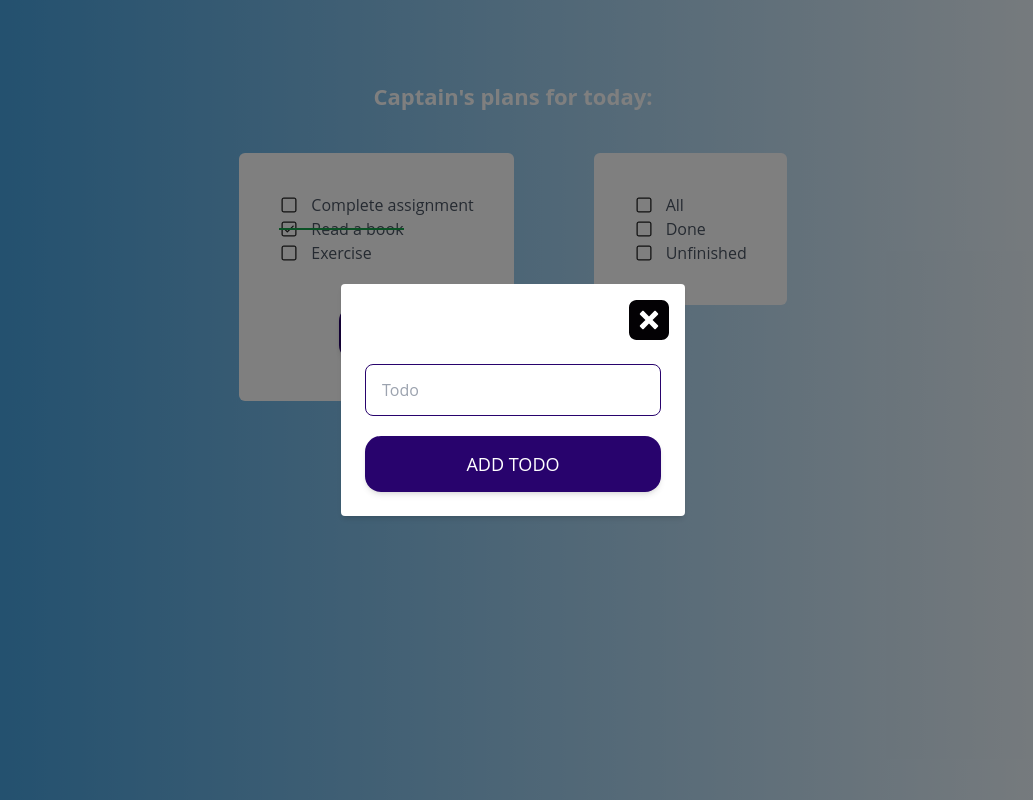
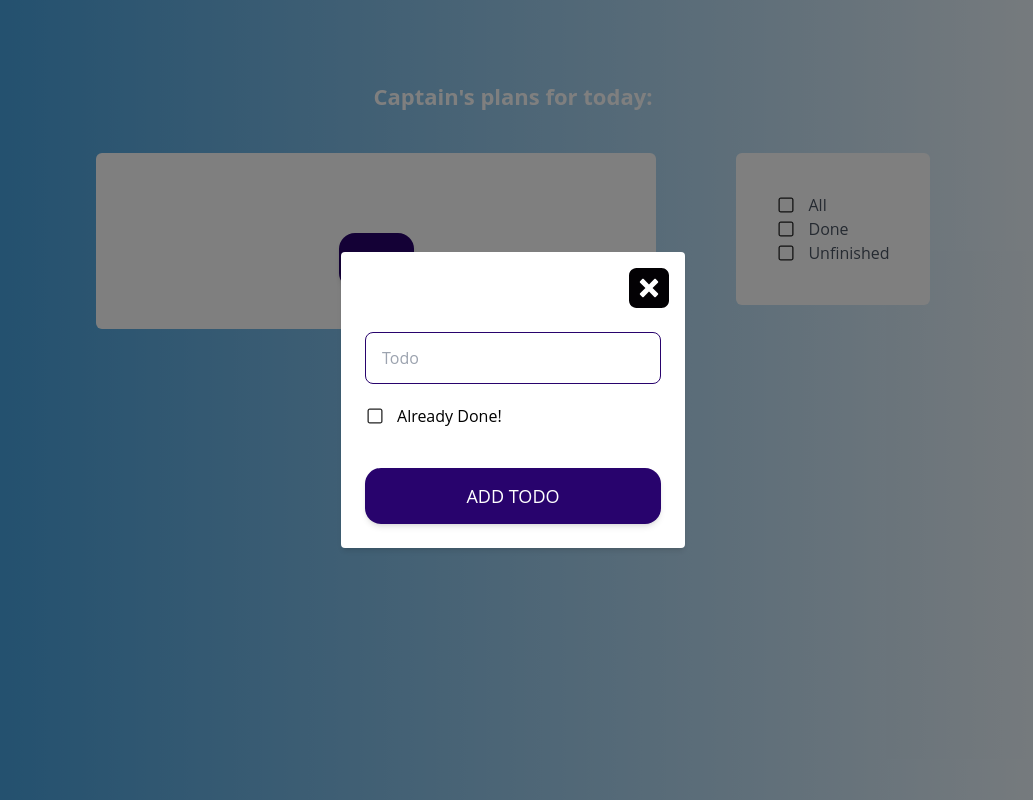
Before and after one commit to Taraskiiin/myToDo, a React (Create React App) app: page / in a window 1280 px wide. Both pictures are taken after a click on the button "+ ADD". Shown: the whole page, without its empty margins (127-1160 px from the left). Built offline with nearby package versions, Linux system fonts and the light colour scheme.

Commit message:
feat: added reducer to control todos-list

```diff
--- a/src/App.js
+++ b/src/App.js
@@ -7,13 +7,8 @@ import { Modal } from "./components/atoms/modal";
 import { NewTodoForm } from "./components/molecules/new-todo-form";
 
 const App = () => {
-  const tasks = [
-    { label: "Complete assignment", done: false },
-    { label: "Read a book", done: true },
-    { label: "Exercise", done: false },
-  ];
-
   const modal = useSelector((state) => state.modal);
+  const todo = useSelector((state) => state.todo);
 
   return (
     <main className="max-w-[1360px] p-5 xl:p-0 xl:pt-20 m-auto">
@@ -24,7 +19,7 @@ const App = () => {
       )}
       <Title />
       <div className="flex justify-center gap-20 mx-auto w-full">
-        <TodoList tasks={tasks} />
+        <TodoList tasks={todo} />
         <Filter />
       </div>
     </main>
--- a/src/components/atoms/check-box/index.js
+++ b/src/components/atoms/check-box/index.js
@@ -1,26 +1,16 @@
 import React from "react";
-import { PulseLoader } from "react-spinners";
-import cn from "classnames";
+import checkboxCheckedIcon from "../../../assets/checkbox-checked.svg";
+import checkboxUncheckedIcon from "../../../assets/checkbox-unchecked.svg";
 
-export const CheckBox = ({
-  type = "button",
-  label,
-  onClick,
-  loading = false,
-  disabled = false,
-}) => {
+export const CheckBox = ({ label, done, onClick }) => {
   return (
-    <button
-      onClick={onClick}
-      type={type}
-      className={cn(
-        disabled
-          ? "cursor-not-allowed opacity-50"
-          : "hover:bg-secondary-color-dark",
-        "flex w-full p-[10px] justify-center items-center bg-primary border-primary cursor-pointer text-white text-xl font-[400] rounded-[16px] transition-all duration-300 ease-in border border-transparent shadow-md h-[56px] active:border-[3px] active:border-[#fff]"
-      )}
-    >
-      {loading ? <PulseLoader color="#fff" /> : label}
-    </button>
+    <div onClick={onClick} className="flex gap-3 cursor-pointer">
+      <img
+        src={done ? checkboxCheckedIcon : checkboxUncheckedIcon}
+        alt={done ? `checked done box` : `unchecked done box`}
+        className="w-5"
+      />
+      <p className="capitalize">{label}</p>
+    </div>
   );
 };
--- a/src/components/atoms/todo-list-item/index.js
+++ b/src/components/atoms/todo-list-item/index.js
@@ -1,9 +1,13 @@
 import checkboxCheckedIcon from "../../../assets/checkbox-checked.svg";
 import checkboxUncheckedIcon from "../../../assets/checkbox-unchecked.svg";
+import removeIcon from "../../../assets/remove-icon.svg";
 
-export const TodoListItem = ({ label, done, onClick }) => {
+export const TodoListItem = ({ label, done, onClick, onRemove }) => {
   return (
-    <li className="cursor-pointer flex gap-3 relative w-fit" onClick={onClick}>
+    <li
+      className="cursor-pointer flex items-center gap-3 relative w-fit"
+      onClick={onClick}
+    >
       {done && (
         <div className="h-[2px] w-full absolute top-[calc(50%-1px)] left-0 bg-green-600" />
       )}
@@ -13,6 +17,12 @@ export const TodoListItem = ({ label, done, onClick }) => {
         className="w-5"
       />
       <p className="text-gray-600">{label}</p>
+      <span
+        className="cursor-pointer flex justify-center items-center"
+        onClick={onRemove}
+      >
+        <img src={removeIcon} alt="delete button" className="w-4" />
+      </span>
     </li>
   );
 };
--- a/src/components/molecules/new-todo-form/index.js
+++ b/src/components/molecules/new-todo-form/index.js
@@ -6,8 +6,12 @@ import { useForm, FormProvider as Form } from "react-hook-form";
 import * as Yup from "yup";
 import { yupResolver } from "@hookform/resolvers/yup";
 
+import { hideModal } from "../../../redux/actions/modal";
+import { addTodo } from "../../../redux/actions/todo";
+
 import { TextField } from "../../atoms/text-field";
 import { Button } from "../../atoms/button";
+import { CheckBox } from "../../atoms/check-box";
 
 export const NewTodoForm = () => {
   const [loading, setIsLoading] = useState(false);
@@ -43,11 +47,12 @@ export const NewTodoForm = () => {
     setIsLoading(true);
     const { label, done } = data;
     try {
-      console.log({ label, done });
+      dispatch(addTodo(label, done));
     } catch (error) {
       console.error(error);
     } finally {
       reset();
+      dispatch(hideModal());
       setIsLoading(false);
     }
   });
@@ -62,11 +67,19 @@ export const NewTodoForm = () => {
           onChange={(event) => setValue("label", event.target.value)}
           placeholder="Todo"
         />
-        <Button
-          type="submit"
-          label="ADD TODO"
-          loading={isSubmitting && loading}
+        <CheckBox
+          id="done"
+          done={values.done}
+          onClick={() => setValue("done", !values.done)}
+          label="Already done!"
         />
+        <div className="mt-10">
+          <Button
+            type="submit"
+            label="ADD TODO"
+            loading={isSubmitting && loading}
+          />
+        </div>
       </form>
     </Form>
   );
--- a/src/components/molecules/todo-list/index.js
+++ b/src/components/molecules/todo-list/index.js
@@ -1,5 +1,6 @@
 import { useDispatch } from "react-redux";
 import { showModal } from "../../../redux/actions/modal";
+import { toggleDone, removeTodo } from "../../../redux/actions/todo";
 
 import { TodoListItem } from "../../atoms/todo-list-item";
 import { Button } from "../../atoms/button";
@@ -7,9 +8,11 @@ import { Button } from "../../atoms/button";
 export const TodoList = ({ tasks }) => {
   const dispatch = useDispatch();
   const handleShowModal = () => dispatch(showModal());
-  const onClick = () => console.log("1");
+  const handleToggleTodo = (index) => dispatch(toggleDone(index));
+  const handleRemoveTodo = (index) => dispatch(removeTodo(index));
+
   return (
-    <div className="flex flex-col gap-10 max-w-2/3 items-center justify-center p-10 rounded-md bg-white">
+    <div className="flex flex-col gap-10 min-w-[560px] items-center justify-center p-10 rounded-md bg-white">
       <ul className="w-fit">
         {tasks.length > 0 &&
           tasks.map(({ label, done }, index) => (
@@ -17,7 +20,8 @@ export const TodoList = ({ tasks }) => {
               key={index}
               label={label}
               done={done}
-              onClick={onClick}
+              onClick={() => handleToggleTodo(index)}
+              onRemove={() => handleRemoveTodo(index)}
             />
           ))}
       </ul>
--- /dev/null
+++ b/src/redux/actions/todo.js
@@ -0,0 +1,25 @@
+export const ADD_TODO = "ADD_TODO";
+export const REMOVE_TODO = "REMOVE_TODO";
+export const TOGGLE_DONE = "TOGGLE_DONE";
+
+export const addTodo = (label, done) => ({
+  type: ADD_TODO,
+  payload: {
+    label,
+    done,
+  },
+});
+
+export const removeTodo = (index) => ({
+  type: REMOVE_TODO,
+  payload: {
+    index,
+  },
+});
+
+export const toggleDone = (index) => ({
+  type: TOGGLE_DONE,
+  payload: {
+    index,
+  },
+});
--- a/src/redux/reducer/index.js
+++ b/src/redux/reducer/index.js
@@ -1,8 +1,10 @@
 import { combineReducers } from "redux";
 import modalReducer from "./modalReducer";
+import todoReducer from "./todoReducer";
 
 const rootReducer = combineReducers({
   modal: modalReducer,
+  todo: todoReducer,
 });
 
 export default rootReducer;
--- /dev/null
+++ b/src/redux/reducer/todoReducer.js
@@ -0,0 +1,29 @@
+import { ADD_TODO, REMOVE_TODO, TOGGLE_DONE } from "../actions/todo";
+
+const initialState = [];
+
+const todoReducer = (state = initialState, action) => {
+  switch (action.type) {
+    case ADD_TODO:
+      return [
+        ...state,
+        {
+          label: action.payload.label,
+          done: action.payload.done,
+        },
+      ];
+
+    case REMOVE_TODO:
+      return state.filter((_, index) => index !== action.payload.index);
+
+    case TOGGLE_DONE:
+      return state.map((todo, index) =>
+        index === action.payload.index ? { ...todo, done: !todo.done } : todo
+      );
+
+    default:
+      return state;
+  }
+};
+
+export default todoReducer;
```
Also changed, not shown: src/assets/remove-icon.svg (added).
